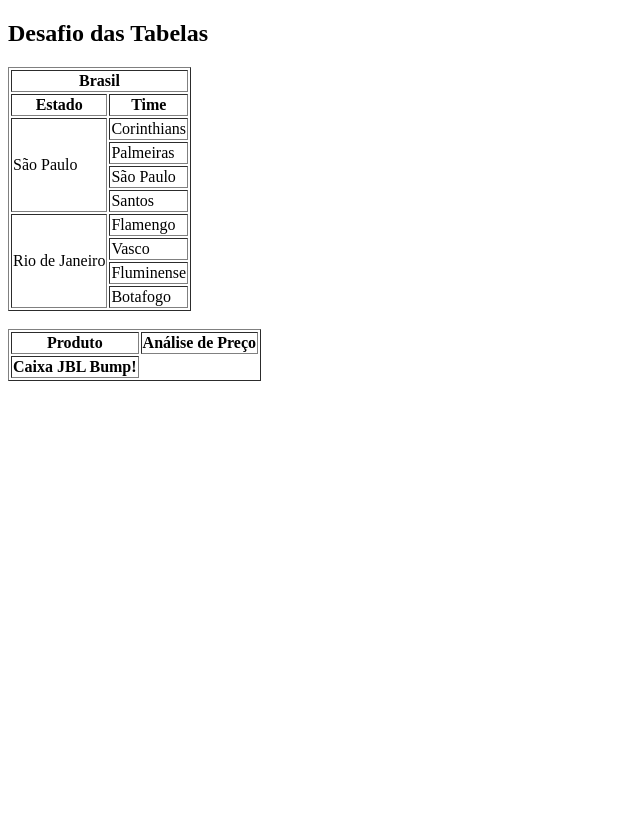
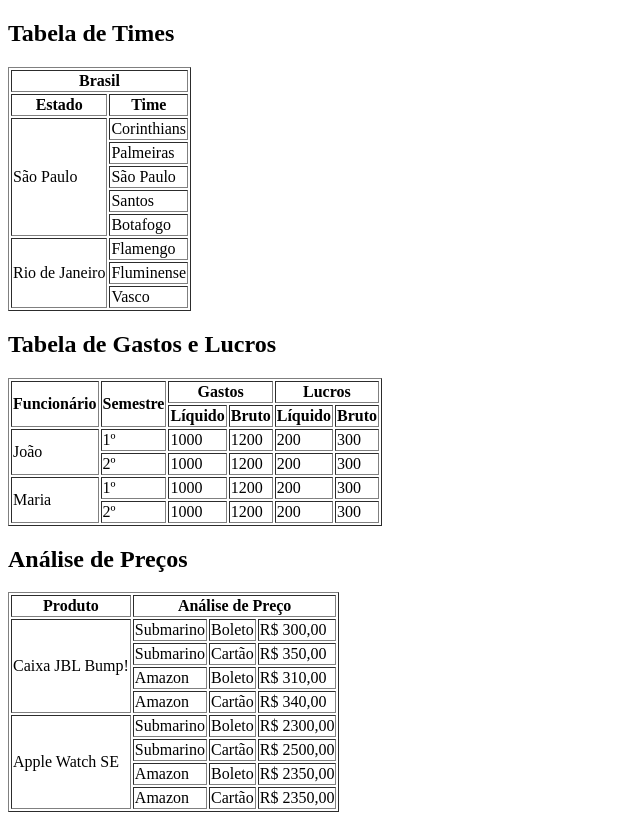
Before and after one commit to davipnascimento/CSW-CC1N, a plain HTML site: page aula 07/desafio.html in a window 1280 px wide. Shown: the whole page, without its empty margins (0-640 px from the left). Drawn offline with Linux system fonts and the light colour scheme.

Commit message:
Update desafio.html

```diff
--- a/aula 07/desafio.html
+++ b/aula 07/desafio.html
@@ -1,23 +1,22 @@
 <!DOCTYPE html>
-<html lang="en">
+<html lang="pt-br">
   <head>
-    <meta charset="UTF-8">
-    <meta name="viewport" content="width=device-width, initial-scale=1.0">
-    <title>aula 07</title>
+    <meta charset="UTF-8" />
+    <meta name="viewport" content="width=device-width, initial-scale=1.0" />
+    <title>aula-07</title>
   </head>
-<h2>Desafio das Tabelas</h2>
   <body>
+    <h2>Tabela de Times</h2>
     <table border="1">
-        <thead>
       <tr>
         <th colspan="2">Brasil</th>
       </tr>
+      <tr>
         <th>Estado</th>
         <th>Time</th>
-        </thead>
-        <tbody>
+      </tr>
       <tr>
-                <td rowspan="4">São Paulo</td>
+        <td rowspan="5">São Paulo</td>
         <td>Corinthians</td>
       </tr>
       <tr>
@@ -29,36 +28,115 @@
       <tr>
         <td>Santos</td>
       </tr>
-        </tbody>
-        <tbody>
+      <tr>
+        <td>Botafogo</td>
+      </tr>
       <tr>
         <td rowspan="4">Rio de Janeiro</td>
         <td>Flamengo</td>
       </tr>
       <tr>
+        <td>Fluminense</td>
+      </tr>
+      <tr>
         <td>Vasco</td>
       </tr>
-            <td>Fluminense</td>
-            <tr>
-                <td>Botafogo</td>
-            </tr>
-        </tbody>
-</table>
-<br>
-<table border="1">
-    <thead>
-        <tr>
-            <th colspan="2">Produto</th>
-            <th>Análise de Preço</th>
-        </tr>
-    </thead>
-    <tbody>
-        <tr>
-            <th rowspan="2">Caixa JBL Bump!</th>
-            </tr>
-    </tbody>
-
     </table>
 
+    <h2>Tabela de Gastos e Lucros</h2>
+    <table border="1">
+      <tr>
+        <th rowspan="2">Funcionário</th>
+        <th rowspan="2">Semestre</th>
+        <th colspan="2">Gastos</th>
+        <th colspan="2">Lucros</th>
+      </tr>
+      <tr>
+        <th>Líquido</th>
+        <th>Bruto</th>
+        <th>Líquido</th>
+        <th>Bruto</th>
+      </tr>
+      <tr>
+        <td rowspan="2">João</td>
+        <td>1º</td>
+        <td>1000</td>
+        <td>1200</td>
+        <td>200</td>
+        <td>300</td>
+      </tr>
+      <tr>
+        <td>2º</td>
+        <td>1000</td>
+        <td>1200</td>
+        <td>200</td>
+        <td>300</td>
+      </tr>
+      <tr>
+        <td rowspan="2">Maria</td>
+        <td>1º</td>
+        <td>1000</td>
+        <td>1200</td>
+        <td>200</td>
+        <td>300</td>
+      </tr>
+      <tr>
+        <td>2º</td>
+        <td>1000</td>
+        <td>1200</td>
+        <td>200</td>
+        <td>300</td>
+      </tr>
+    </table>
+
+    <h2>Análise de Preços</h2>
+    <table border="1">
+      <tr>
+        <th>Produto</th>
+        <th colspan="3">Análise de Preço</th>
+      </tr>
+      <tr>
+        <td rowspan="4">Caixa JBL Bump!</td>
+        <td>Submarino</td>
+        <td>Boleto</td>
+        <td>R$ 300,00</td>
+      </tr>
+      <tr>
+        <td>Submarino</td>
+        <td>Cartão</td>
+        <td>R$ 350,00</td>
+      </tr>
+      <tr>
+        <td>Amazon</td>
+        <td>Boleto</td>
+        <td>R$ 310,00</td>
+      </tr>
+      <tr>
+        <td>Amazon</td>
+        <td>Cartão</td>
+        <td>R$ 340,00</td>
+      </tr>
+      <tr>
+        <td rowspan="4">Apple Watch SE</td>
+        <td>Submarino</td>
+        <td>Boleto</td>
+        <td>R$ 2300,00</td>
+      </tr>
+      <tr>
+        <td>Submarino</td>
+        <td>Cartão</td>
+        <td>R$ 2500,00</td>
+      </tr>
+      <tr>
+        <td>Amazon</td>
+        <td>Boleto</td>
+        <td>R$ 2350,00</td>
+      </tr>
+      <tr>
+        <td>Amazon</td>
+        <td>Cartão</td>
+        <td>R$ 2350,00</td>
+      </tr>
+    </table>
   </body>
 </html>
```
Lines whose indentation alone changed are shown as unchanged.
